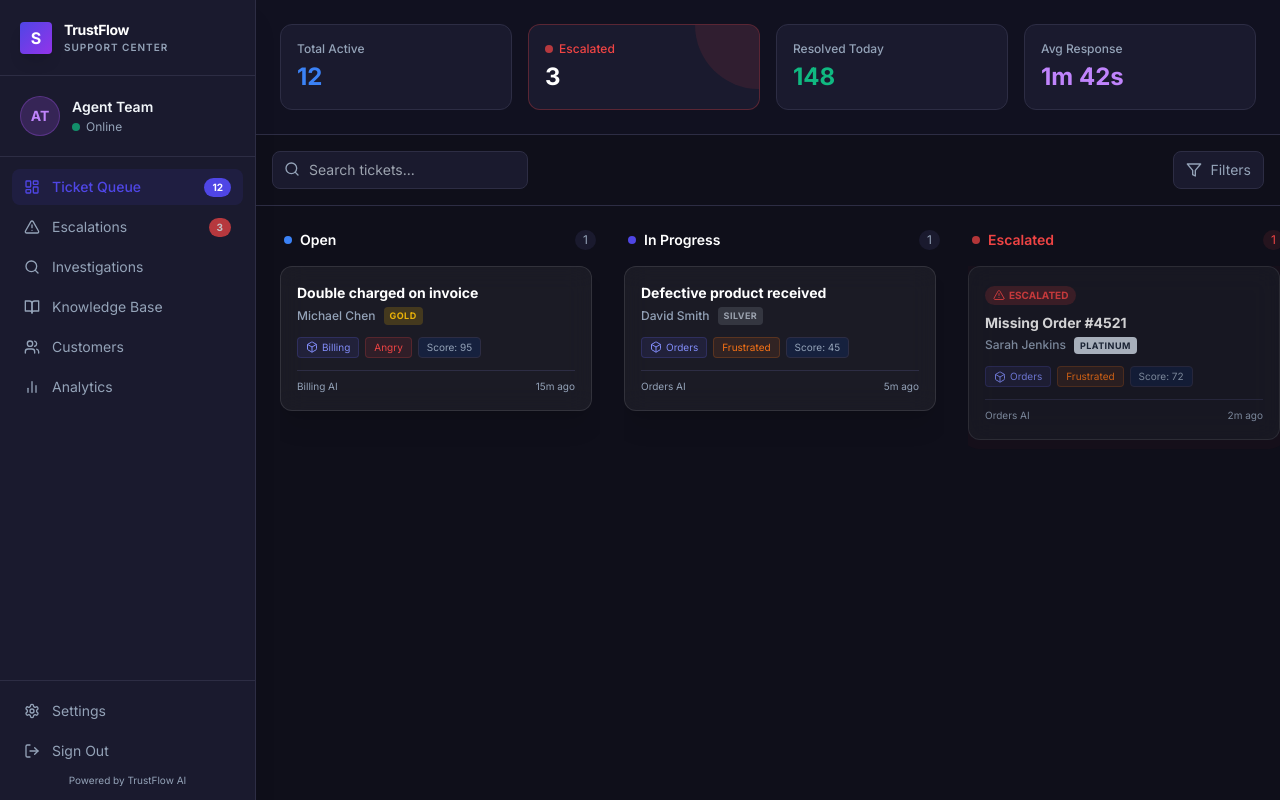
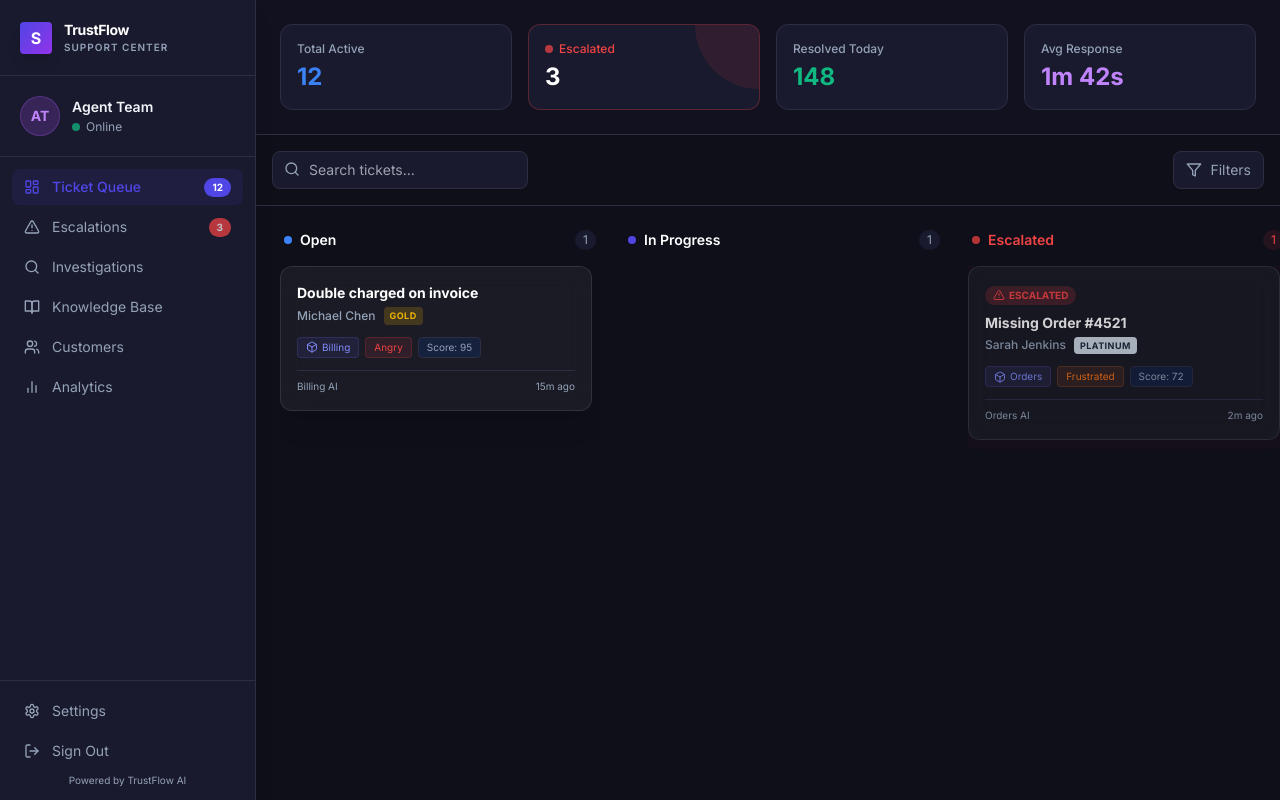
Before and after one commit to Puttarohith/TrustFlow, a Next.js app: page /agent in a window 1280 px wide. Built offline with nearby package versions, Linux system fonts and the light colour scheme.

Commit message:
fix: Type errors causing Vercel build to fail

```diff
--- a/src/app/agent/page.tsx
+++ b/src/app/agent/page.tsx
@@ -2,16 +2,10 @@
 
 import { Search, Filter, Box, AlertTriangle } from 'lucide-react';
 import Link from 'next/link';
-
-// Mock Kanban Data
-const mockTickets = [
-  { id: '1', customer: 'Sarah Jenkins', tier: 'Platinum', subject: 'Missing Order #4521', intent: 'Orders', sentiment: 'Frustrated', urgency: 'High', score: 72, time: '2m ago', agent: 'Orders AI', status: 'escalated' },
-  { id: '2', customer: 'Michael Chen', tier: 'Gold', subject: 'Double charged on invoice', intent: 'Billing', sentiment: 'Angry', urgency: 'Critical', score: 95, time: '15m ago', agent: 'Billing AI', status: 'open' },
-  { id: '3', customer: 'Emma Watson', tier: 'Standard', subject: 'How to reset password?', intent: 'Account', sentiment: 'Neutral', urgency: 'Low', score: 10, time: '1h ago', agent: 'Account AI', status: 'resolved' },
-  { id: '4', customer: 'David Smith', tier: 'Silver', subject: 'Defective product received', intent: 'Orders', sentiment: 'Frustrated', urgency: 'Medium', score: 45, time: '5m ago', agent: 'Orders AI', status: 'in_progress' }
-];
+import { useTickets } from '@/hooks/use-tickets';
 
 export default function AgentQueuePage() {
+  const { tickets } = useTickets();
   const renderCard = (ticket: any) => (
     <Link href={`/agent/ticket/${ticket.id}`} key={ticket.id} className="block group">
       <div className={`glass-card p-4 rounded-xl border-l-4 mb-3 cursor-pointer ${
@@ -133,7 +127,7 @@ export default function AgentQueuePage() {
               <span className="text-xs text-text-secondary bg-surface px-2 py-0.5 rounded-full">1</span>
             </div>
             <div className="flex-grow overflow-y-auto custom-scrollbar pr-2">
-              {mockTickets.filter(t => t.status === 'open').map(renderCard)}
+              {tickets.filter(t => t.status === 'open').map(renderCard)}
             </div>
           </div>
 
@@ -147,7 +141,7 @@ export default function AgentQueuePage() {
               <span className="text-xs text-text-secondary bg-surface px-2 py-0.5 rounded-full">1</span>
             </div>
             <div className="flex-grow overflow-y-auto custom-scrollbar pr-2">
-              {mockTickets.filter(t => t.status === 'in_progress').map(renderCard)}
+              {tickets.filter(t => t.status === 'in_progress').map(renderCard)}
             </div>
           </div>
 
@@ -161,7 +155,7 @@ export default function AgentQueuePage() {
               <span className="text-xs text-status-danger bg-status-danger/10 px-2 py-0.5 rounded-full">1</span>
             </div>
             <div className="flex-grow overflow-y-auto custom-scrollbar pr-2">
-              {mockTickets.filter(t => t.status === 'escalated').map(renderCard)}
+              {tickets.filter(t => t.status === 'escalated').map(renderCard)}
             </div>
           </div>
 
@@ -175,7 +169,7 @@ export default function AgentQueuePage() {
               <span className="text-xs text-text-secondary bg-surface px-2 py-0.5 rounded-full">1</span>
             </div>
             <div className="flex-grow overflow-y-auto custom-scrollbar pr-2 opacity-60 hover:opacity-100 transition-opacity">
-              {mockTickets.filter(t => t.status === 'resolved').map(renderCard)}
+              {tickets.filter(t => t.status === 'resolved').map(renderCard)}
             </div>
           </div>
         </div>
--- a/src/app/agent/ticket/[id]/page.tsx
+++ b/src/app/agent/ticket/[id]/page.tsx
@@ -9,37 +9,31 @@ function cn(...inputs: ClassValue[]) {
   return twMerge(clsx(inputs));
 }
 
+import { useTickets } from '@/hooks/use-tickets';
+
 export default function AgentTicketDetailPage({ params }: { params: { id: string } }) {
+  const { tickets, updateTicket } = useTickets();
+  const ticket = tickets.find(t => t.id === params.id) || tickets[0];
+  const messages = ticket?.messages || [];
+
   const [internalNote, setInternalNote] = useState('');
   const [isInvestigating, setIsInvestigating] = useState(false);
   const [showInvestigation, setShowInvestigation] = useState(false);
 
   const [humanReply, setHumanReply] = useState('');
-  const [messages, setMessages] = useState([
-    {
-      id: '1',
-      sender: 'customer',
-      content: 'Hello, I just checked my bank statement and I was charged twice for the Sony headphones I bought last week! This is ridiculous, please fix this immediately or I am calling my credit card company.',
-      time: '10:00 AM'
-    },
-    {
-      id: '2',
-      sender: 'ai',
-      agentType: 'Billing AI',
-      content: 'I am so sorry to hear that you were charged twice, Michael. I understand how frustrating that is. I have checked our internal ledger for order #9021, but I am only seeing a single successful capture of $348.00.\n\nSince you are seeing two charges on your bank statement, I am escalating this immediately to a human Billing Specialist to investigate the payment gateway logs. They will be with you shortly.',
-      time: '10:01 AM'
-    }
-  ]);
 
   const handleSendReply = () => {
-    if (!humanReply.trim()) return;
-    setMessages(prev => [...prev, {
+    if (!humanReply.trim() || !ticket) return;
+
+    updateTicket(ticket.id, {
+      messages: [...messages, {
         id: Date.now().toString(),
         sender: 'human',
         agentType: 'Human Agent',
         content: humanReply,
-      time: 'Just now'
-    }]);
+        timestamp: 'Just now'
+      }]
+    });
     setHumanReply('');
   };
 
@@ -60,12 +54,12 @@ export default function AgentTicketDetailPage({ params }: { params: { id: string
         {/* Customer Profile Card */}
         <div className="flex flex-col items-center text-center mb-6">
           <div className="w-20 h-20 rounded-full border-4 border-yellow-500/30 bg-yellow-500/10 flex items-center justify-center mb-3">
-            <span className="text-2xl font-bold text-yellow-500">MC</span>
+            <span className="text-2xl font-bold text-yellow-500">{ticket.customer.split(' ').map(n=>n[0]).join('')}</span>
           </div>
-          <h2 className="text-lg font-bold text-white">Michael Chen</h2>
-          <p className="text-sm text-text-secondary mb-2">michael.chen@example.com</p>
+          <h2 className="text-lg font-bold text-white">{ticket.customer}</h2>
+          <p className="text-sm text-text-secondary mb-2">{ticket.customer.toLowerCase().replace(' ', '.')}@example.com</p>
           <span className="bg-yellow-500/20 text-yellow-500 text-[10px] px-3 py-1 rounded-full font-bold uppercase tracking-wider mb-4">
-            Gold Tier
+            {ticket.tier} Tier
           </span>
 
           <div className="w-full grid grid-cols-2 gap-2 text-left bg-background p-3 rounded-lg border border-border">
@@ -121,12 +115,14 @@ export default function AgentTicketDetailPage({ params }: { params: { id: string
         <div className="h-16 flex-shrink-0 border-b border-border p-4 flex items-center justify-between bg-surface/50">
           <div>
             <h2 className="font-bold text-white flex items-center gap-2">
-              Double charged on invoice
+              {ticket.subject}
+              {ticket.status === 'escalated' && (
                 <span className="bg-status-danger/20 text-status-danger text-[10px] px-2 py-0.5 rounded uppercase font-bold border border-status-danger/30">
                   Escalated
                 </span>
+              )}
             </h2>
-            <p className="text-xs text-text-secondary">Ticket #{params.id} • Assigned to: Human Queue</p>
+            <p className="text-xs text-text-secondary">Ticket #{ticket.id} • Assigned to: Human Queue</p>
           </div>
           <div className="flex gap-2">
             <button className="px-3 py-1.5 bg-status-success/10 text-status-success border border-status-success/30 rounded text-xs font-bold hover:bg-status-success/20 transition-colors">
@@ -216,7 +212,7 @@ export default function AgentTicketDetailPage({ params }: { params: { id: string
                       "text-xs font-bold",
                       msg.sender === 'ai' ? "text-purple-400" : "text-primary"
                     )}>{msg.agentType}</span>
-                    <span className="text-[10px] text-text-secondary ml-auto">{msg.time}</span>
+                    <span className="text-[10px] text-text-secondary ml-auto">{msg.timestamp}</span>
                   </div>
                   <p className="text-sm text-white leading-relaxed whitespace-pre-wrap">
                     {msg.content}
--- a/src/app/customer/chat/page.tsx
+++ b/src/app/customer/chat/page.tsx
@@ -24,21 +24,18 @@ type Message = {
   };
 };
 
+import { useTickets } from '@/hooks/use-tickets';
+
 export default function CustomerChatPage() {
-  const [messages, setMessages] = useState<Message[]>([
-    {
-      id: '1',
-      sender: 'ai',
-      agentType: 'orders',
-      content: 'Hello Sarah! I see you are a Platinum member. I am TrustFlow\'s Orders Specialist. How can I assist you with your purchases today?',
-      timestamp: '10:00 AM'
-    }
-  ]);
+  const { tickets, updateTicket } = useTickets();
+  const ticket = tickets.find(t => t.id === '1') || tickets[0];
+  const messages = ticket?.messages || [];
+
   const [inputValue, setInputValue] = useState('');
   const [isTyping, setIsTyping] = useState(false);
-  const [isEscalated, setIsEscalated] = useState(false);
-  const [isResolved, setIsResolved] = useState(false);
   const messagesEndRef = useRef<HTMLDivElement>(null);
+
+  const isEscalated = ticket?.status === 'escalated';
 
   const scrollToBottom = () => {
     messagesEndRef.current?.scrollIntoView({ behavior: 'smooth' });
@@ -50,17 +47,17 @@ export default function CustomerChatPage() {
 
   const handleSend = async (e: React.FormEvent) => {
     e.preventDefault();
-    if (!inputValue.trim()) return;
+    if (!inputValue.trim() || !ticket) return;
 
     // Add user message
-    const userMessage: Message = {
+    const userMessage: any = {
       id: Date.now().toString(),
       sender: 'customer',
       content: inputValue,
       timestamp: new Date().toLocaleTimeString([], { hour: '2-digit', minute: '2-digit' })
     };
 
-    setMessages(prev => [...prev, userMessage]);
+    updateTicket(ticket.id, { messages: [...messages, userMessage] });
     setInputValue('');
     setIsTyping(true);
 
@@ -84,7 +81,7 @@ export default function CustomerChatPage() {
       setIsTyping(false);
 
       if (data.reply) {
-        const aiResponse: Message = {
+        const aiResponse: any = {
           id: (Date.now() + 1).toString(),
           sender: 'ai',
           agentType: 'orders',
@@ -98,23 +95,24 @@ export default function CustomerChatPage() {
           }
         };
 
-        setMessages(prev => [...prev, aiResponse]);
-
-        if (data.escalated) {
-          setIsEscalated(true);
-        }
+        updateTicket(ticket.id, {
+          messages: [...messages, userMessage, aiResponse],
+          status: data.escalated ? 'escalated' : ticket.status,
+          time: 'Just now'
+        });
       }
     } catch (error) {
       console.error('Failed to send message:', error);
       setIsTyping(false);
       // Fallback message
-      setMessages(prev => [...prev, {
+      const fallbackMsg: any = {
         id: (Date.now() + 1).toString(),
         sender: 'ai',
         agentType: 'orders',
         content: "I'm sorry, I'm having trouble connecting right now. Let me transfer you to a human agent.",
         timestamp: new Date().toLocaleTimeString([], { hour: '2-digit', minute: '2-digit' })
-      }]);
+      };
+      updateTicket(ticket.id, { messages: [...messages, userMessage, fallbackMsg] });
     }
   };
 
--- /dev/null
+++ b/src/hooks/use-tickets.ts
@@ -0,0 +1,132 @@
+'use client';
+
+import { useState, useEffect } from 'react';
+
+export type Ticket = {
+  id: string;
+  customer: string;
+  tier: string;
+  subject: string;
+  intent: string;
+  sentiment: string;
+  urgency: string;
+  score: number;
+  time: string;
+  agent: string;
+  status: 'open' | 'in_progress' | 'escalated' | 'resolved';
+  messages: Array<{
+    id: string;
+    sender: 'customer' | 'ai' | 'human';
+    agentType?: string;
+    content: string;
+    timestamp: string;
+    analysis?: {
+      intent: string;
+      urgency: string;
+      sentiment: string;
+      routingReason: string;
+    };
+  }>;
+};
+
+const DEFAULT_TICKETS: Ticket[] = [
+  {
+    id: '1',
+    customer: 'Sarah Jenkins',
+    tier: 'Platinum',
+    subject: 'Missing Order #4521',
+    intent: 'Orders',
+    sentiment: 'Frustrated',
+    urgency: 'High',
+    score: 72,
+    time: '2m ago',
+    agent: 'Orders AI',
+    status: 'escalated',
+    messages: [
+      {
+        id: 'msg_1',
+        sender: 'ai',
+        agentType: 'Orders AI',
+        content: 'Hello Sarah! I see you are a Platinum member. I am TrustFlow\'s Orders Specialist. How can I assist you with your purchases today?',
+        timestamp: '10:00 AM'
+      }
+    ]
+  },
+  {
+    id: '2',
+    customer: 'Michael Chen',
+    tier: 'Gold',
+    subject: 'Double charged on invoice',
+    intent: 'Billing',
+    sentiment: 'Angry',
+    urgency: 'Critical',
+    score: 95,
+    time: '15m ago',
+    agent: 'Billing AI',
+    status: 'open',
+    messages: [
+      {
+        id: 'msg_2',
+        sender: 'customer',
+        content: 'Hello, I just checked my bank statement and I was charged twice for the Sony headphones I bought last week! This is ridiculous, please fix this immediately or I am calling my credit card company.',
+        timestamp: '10:00 AM'
+      },
+      {
+        id: 'msg_3',
+        sender: 'ai',
+        agentType: 'Billing AI',
+        content: 'I am so sorry to hear that you were charged twice, Michael. I understand how frustrating that is. I have checked our internal ledger for order #9021, but I am only seeing a single successful capture of $348.00.\n\nSince you are seeing two charges on your bank statement, I am escalating this immediately to a human Billing Specialist to investigate the payment gateway logs. They will be with you shortly.',
+        timestamp: '10:01 AM'
+      }
+    ]
+  }
+];
+
+export function useTickets() {
+  const [tickets, setTickets] = useState<Ticket[]>([]);
+
+  // Load initially and listen for tab sync
+  useEffect(() => {
+    const loadTickets = () => {
+      const stored = localStorage.getItem('trustflow_tickets');
+      if (stored) {
+        setTickets(JSON.parse(stored));
+      } else {
+        localStorage.setItem('trustflow_tickets', JSON.stringify(DEFAULT_TICKETS));
+        setTickets(DEFAULT_TICKETS);
+      }
+    };
+
+    loadTickets();
+    window.addEventListener('storage', loadTickets);
+    // Custom event for same-tab updates
+    window.addEventListener('trustflow_sync', loadTickets);
+
+    return () => {
+      window.removeEventListener('storage', loadTickets);
+      window.removeEventListener('trustflow_sync', loadTickets);
+    };
+  }, []);
+
+  const updateTicket = (id: string, updates: Partial<Ticket>) => {
+    const stored = JSON.parse(localStorage.getItem('trustflow_tickets') || '[]');
+    const updated = stored.map((t: Ticket) => t.id === id ? { ...t, ...updates } : t);
+    localStorage.setItem('trustflow_tickets', JSON.stringify(updated));
+    window.dispatchEvent(new Event('trustflow_sync'));
+  };
+
+  const createTicket = (ticket: Omit<Ticket, 'id' | 'time'>) => {
+    const stored = JSON.parse(localStorage.getItem('trustflow_tickets') || '[]');
+    const newTicket = {
+      ...ticket,
+      id: Date.now().toString(),
+      time: 'Just now'
+    };
+    const updated = [newTicket, ...stored];
+    localStorage.setItem('trustflow_tickets', JSON.stringify(updated));
+    window.dispatchEvent(new Event('trustflow_sync'));
+    return newTicket.id;
+  };
+
+  return { tickets, updateTicket, createTicket };
+}
```
Lines whose indentation alone changed are shown as unchanged.
